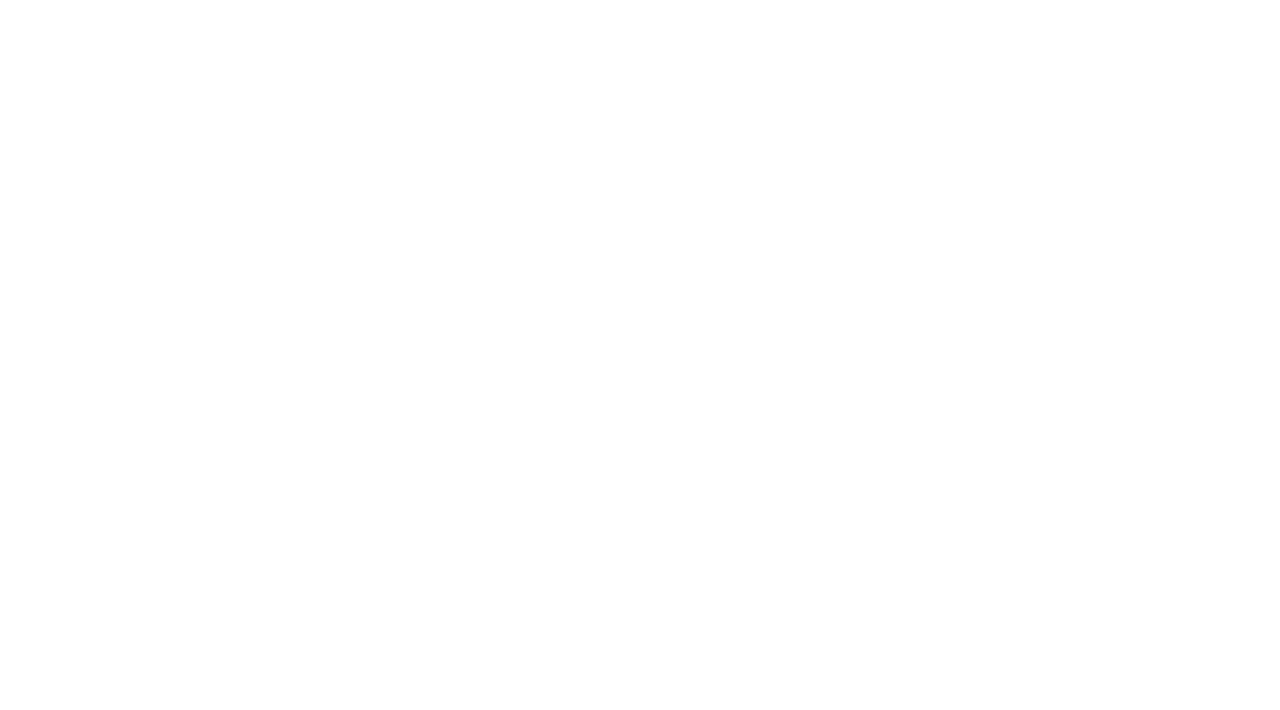
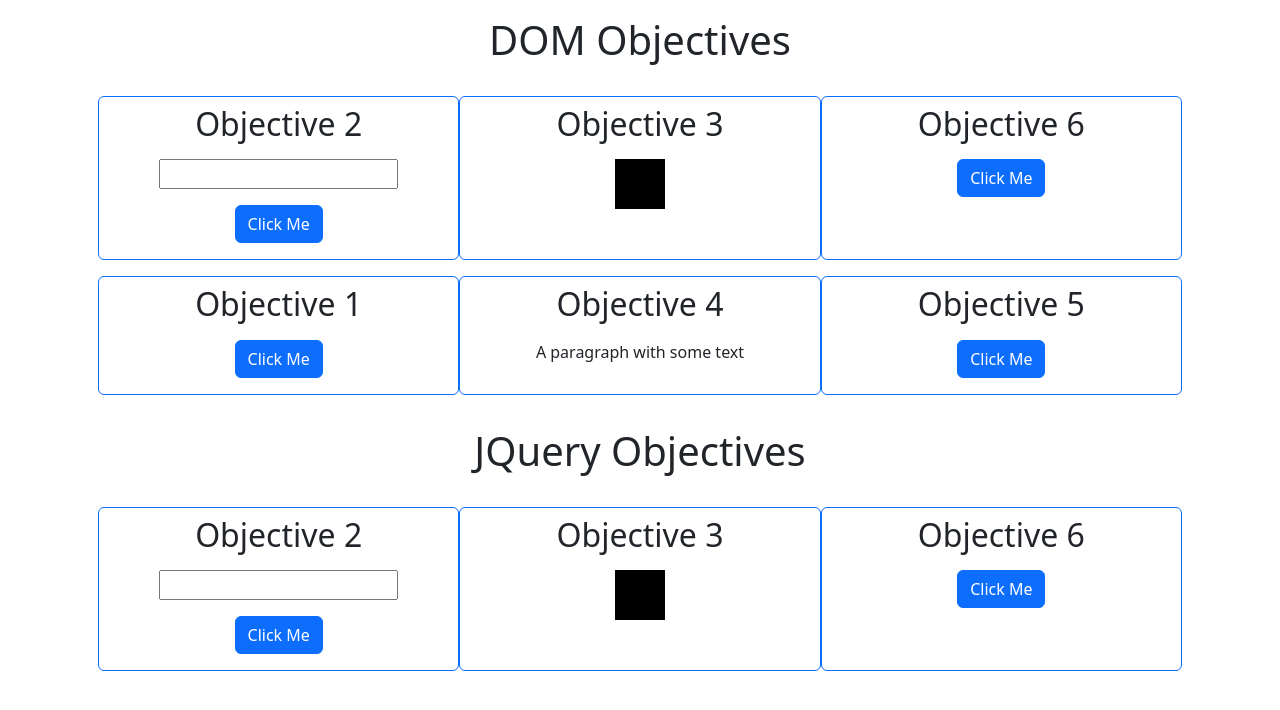
Before and after one commit to Zoruapi/lab-manipulating-HTML, a plain HTML site: page index.html in a window 1280 px wide. Drawn offline with nearby package versions, Linux system fonts and the light colour scheme.

Commit message:
Doing DOM Objectives

```diff
--- a/DOM/scriptsDOM.js
+++ b/DOM/scriptsDOM.js
@@ -0,0 +1,201 @@
+let friends = ['Pedro', 'Jessi', 'Bidaux', 'Morellas', 'Demel', 'Koi', 'Alex', 'Kryvin', 'Xana', 'Nitblit'];
+
+document.addEventListener('DOMContentLoaded', function () {
+    //Creates the containers
+    let main = document.getElementById('DOM-section');
+
+    main.appendChild(objective1());
+    main.appendChild(objective4());
+    main.appendChild(objective5());
+
+})
+
+//================ Creating the elemetns of the objectives===============
+
+//Completes the objective 1
+function objective1() {
+    let objective1Div = newElementClass('div',
+        'border border-primary rounded col-12 col-md-6 col-lg-4 mb-3');
+    let h2Objective1Div = newElementClass('div',
+        'd-flex justify-content-center mt-2 mb-2');
+    let h2Objective1 = newElementText('h2', 'Objective 1');
+    let btnDiv = newElementClass('div',
+        'd-flex justify-content-center mb-3');
+    let btn = newElementClassText('button', 'btn btn-primary', 'Click Me');
+
+    btnDiv.id = 'div-button-alert-DOM';
+    btn.id = 'alert-button-DOM';
+
+    //Appends the button
+    btnDiv.appendChild(btn);
+
+    h2Objective1Div.appendChild(h2Objective1);
+    objective1Div.appendChild(h2Objective1Div);
+    objective1Div.appendChild(btnDiv);
+
+
+    return objective1Div;
+}
+
+function objective4() {
+    let objective4Div = newElementClass('div',
+        'border border-primary rounded col-12 col-md-6 col-lg-4 mb-3');
+    let h2Objective4Div = newElementClass('div',
+        'd-flex justify-content-center mt-2 mb-2');
+    let h2Objective4 = newElementText('h2', 'Objective 4');
+    let objective4PDiv = newElementClass('div',
+        'd-flex justify-content-center mt-2 mb-2');
+    let objective4P = newElementClassText('p', 'objective-4-P-DOM', 'A paragraph with some text');
+
+    h2Objective4Div.appendChild(h2Objective4);
+    objective4PDiv.appendChild(objective4P);
+
+    objective4Div.appendChild(h2Objective4Div);
+    objective4Div.appendChild(objective4PDiv);
+
+
+    return objective4Div;
+}
+
+function objective5() {
+    let objective5Div = newElementClass('div',
+        'border border-primary rounded col-12 col-md-6 col-lg-4 mb-3');
+    let h2Objective5Div = newElementClass('div',
+        'd-flex justify-content-center mt-2 mb-2');
+    let h2Objective5 = newElementText('h2', 'Objective 5');
+    let btnDiv = newElementClass('div',
+        'd-flex justify-content-center mt-2 mb-2');
+    let btn = newElementClassText('button', 'btn btn-primary', 'Click Me');
+    let divSpan = newElementClass('div',
+        'd-flex justify-content-center mt-2 mb-2');
+
+    btnDiv.id = 'div-btn-span-button-DOM';
+    btn.id = 'btn-span-button-DOM';
+    divSpan.id = 'span-button-DOM';
+    divSpan.style.flexWrap = 'wrap';
+
+    //Appends the button
+    btnDiv.appendChild(btn);
+    h2Objective5Div.appendChild(h2Objective5);
+
+    objective5Div.appendChild(h2Objective5Div);
+    objective5Div.appendChild(btnDiv);
+    objective5Div.appendChild(divSpan);
+
+    return objective5Div;
+}
+
+//=============== Event listeners ====================
+
+document.addEventListener('click', function (event) {
+    const element = event.target;
+
+    if (element.id == 'alert-button-DOM') {
+        newAlert(element.parentNode.parentNode);
+    } else if (element.id == 'btn-text-alert-DOM') {
+        newAlertText(element.parentNode.parentNode);
+    } else if (element.className == 'objective-4-P-DOM') {
+        element.style.color = randColor();
+    } else if (element.id == 'btn-span-button-DOM') {
+        newNameSpan();
+    } else if (element.id == 'btn-list-DOM') {
+        listOfFriends();
+    }
+})
+
+document.addEventListener('mouseover', function (event) {
+    const element = event.target;
+    if (element.id == 'squareDOM') {
+        element.style.background = randColor();
+    }
+})
+
+document.addEventListener('mouseout', function (event) {
+    const element = event.target;
+    if (element.id == 'squareDOM') {
+        element.style.background = 'black';
+    }
+})
+
+//=============== Event Functions =====================
+
+//Adds an alert when the button is clicked
+function newAlert(element) {
+    let alert = newElementClassText('div', 'alert alert-info',
+        "A (nice) alert saying you've pressed the button");
+
+    alert.role = 'alert';
+
+    element.appendChild(alert);
+}
+
+//Adds an alert with the message of a text input
+function newAlertText(element) {
+    let msg = document.getElementById('textInputDOM').value;
+    let alert = newElementClassText('div', 'alert alert-info', msg);
+    console.log(msg);
+    alert.role = 'alert';
+
+    element.appendChild(alert);
+}
+
+function newNameSpan() {
+    let element = document.getElementById('span-button-DOM');
+    let span = newElementClassText('span', 'span-DOM', 'Zoruapi');
+
+    element.appendChild(span);
+}
+
+function listOfFriends() {
+    let list = document.getElementById('list-DOM');
+    let element;
+    for (i = 0; i < friends.length; i++) {
+        element = newElementText('li', friends[i]);
+        list.appendChild(element);
+    }
+}
+
+//=============== Utility Functions ==================
+
+//Creates a new element given the type
+function newElement(newElementType) {
+    let element = document.createElement(newElementType);
+
+    return element;
+}
+
+//Creates a new element given the type and the class
+function newElementClass(newElementType, newElementClass) {
+    let element = document.createElement(newElementType);
+
+    element.className = newElementClass;
+
+    return element;
+}
+
+//Creates a new element given the type, the class and the text
+function newElementClassText(newElementType, newElementClass, newElementText) {
+    let element = document.createElement(newElementType);
+    let elementText = document.createTextNode(newElementText);
+
+    element.className = newElementClass;
+
+    element.appendChild(elementText);
+
+    return element;
+}
+
+function newElementText(newElementType, newElementText) {
+    let element = document.createElement(newElementType);
+    let elementText = document.createTextNode(newElementText);
+
+    element.appendChild(elementText);
+
+    return element;
+}
+
+function randColor() {
+    let randomColor = Math.floor(Math.random() * 16777215).toString(16);
+    let rbgValue = "#" + randomColor;
+    return rbgValue;
+}
--- a/index.html
+++ b/index.html
@@ -18,6 +18,119 @@
 
     <body>
 
+        <main class="container">
+            <div class="d-flex mt-3 justify-content-center">
+                <h1 class="mb-3">DOM Objectives</h1>
+            </div>
+            <section
+                class="row mx-3 my-3 justify-content-center"
+                id="DOM-section"
+            >
+                <!-- Objective 2 using DOM-->
+                <div class="border border-primary rounded col-12 col-12 col-md-6 col-lg-4 mb-3">
+                    <div class="d-flex justify-content-center mt-2 mb-2">
+                        <h2>Objective 2</h2>
+                    </div>
+                    <div class="d-flex justify-content-center mb-3">
+                        <input
+                            type="text"
+                            id="textInputDOM"
+                        >
+                    </div>
+                    <div class="d-flex justify-content-center mb-3">
+                        <button
+                            type="button"
+                            class="btn btn-primary"
+                            id="btn-text-alert-DOM"
+                        >Click Me</button>
+                    </div>
+                </div>
+                <!-- Objective 3 using DOM -->
+                <div class="border border-primary rounded col-12 col-12 col-md-6 col-lg-4 mb-3">
+                    <div class="d-flex justify-content-center mt-2 mb-2">
+                        <h2>Objective 3</h2>
+                    </div>
+                    <div class="d-flex justify-content-center mb-3">
+                        <div
+                            id="squareDOM"
+                            style="width: 50px; height: 50px; background: black;"
+                        ></div>
+                    </div>
+                </div>
+                <!-- Objective 6 using DOM-->
+                <div class="border border-primary rounded col-12 col-12 col-md-6 col-lg-4 mb-3">
+                    <div class="d-flex justify-content-center mt-2 mb-2">
+                        <h2>Objective 6</h2>
+                    </div>
+                    <div class="d-flex justify-content-center mb-3">
+                        <button
+                            type="button"
+                            class="btn btn-primary"
+                            id="btn-list-DOM"
+                        >Click Me</button>
+                    </div>
+                    <div class="d-flex justify-content-center mb-3">
+                        <ul id="list-DOM"></ul>
+                    </div>
+                </div>
+            </section>
+            <div class="d-flex mt-3 justify-content-center">
+                <h1 class="mb-3">JQuery Objectives</h1>
+            </div>
+            <section
+                class="row mx-3 my-3 justify-content-center"
+                id="jQuery-section"
+            >
+                <!-- Objective 2 using DOM-->
+                <div class="border border-primary rounded col-12 col-12 col-md-6 col-lg-4 mb-3">
+                    <div class="d-flex justify-content-center mt-2 mb-2">
+                        <h2>Objective 2</h2>
+                    </div>
+                    <div class="d-flex justify-content-center mb-3">
+                        <input
+                            type="text"
+                            id="text-input-jQuery"
+                        >
+                    </div>
+                    <div class="d-flex justify-content-center mb-3">
+                        <button
+                            type="button"
+                            class="btn btn-primary"
+                            id="btn-text-alert-jQuery"
+                        >Click Me</button>
+                    </div>
+                </div>
+                <!-- Objective 3 using DOM -->
+                <div class="border border-primary rounded col-12 col-12 col-md-6 col-lg-4 mb-3">
+                    <div class="d-flex justify-content-center mt-2 mb-2">
+                        <h2>Objective 3</h2>
+                    </div>
+                    <div class="d-flex justify-content-center mb-3">
+                        <div
+                            id="square-jQuery"
+                            style="width: 50px; height: 50px; background: black;"
+                        ></div>
+                    </div>
+                </div>
+                <!-- Objective 6 using DOM-->
+                <div class="border border-primary rounded col-12 col-12 col-md-6 col-lg-4 mb-3">
+                    <div class="d-flex justify-content-center mt-2 mb-2">
+                        <h2>Objective 6</h2>
+                    </div>
+                    <div class="d-flex justify-content-center mb-3">
+                        <button
+                            type="button"
+                            class="btn btn-primary"
+                            id="btn-list-jQuery"
+                        >Click Me</button>
+                    </div>
+                    <div class="d-flex justify-content-center mb-3">
+                        <ul id="list-jQuery"></ul>
+                    </div>
+                </div>
+            </section>
+        </main>
+
         <script
             src="https://code.jquery.com/jquery-3.7.1.js"
             integrity="sha256-eKhayi8LEQwp4NKxN+CfCh+3qOVUtJn3QNZ0TciWLP4="
```
